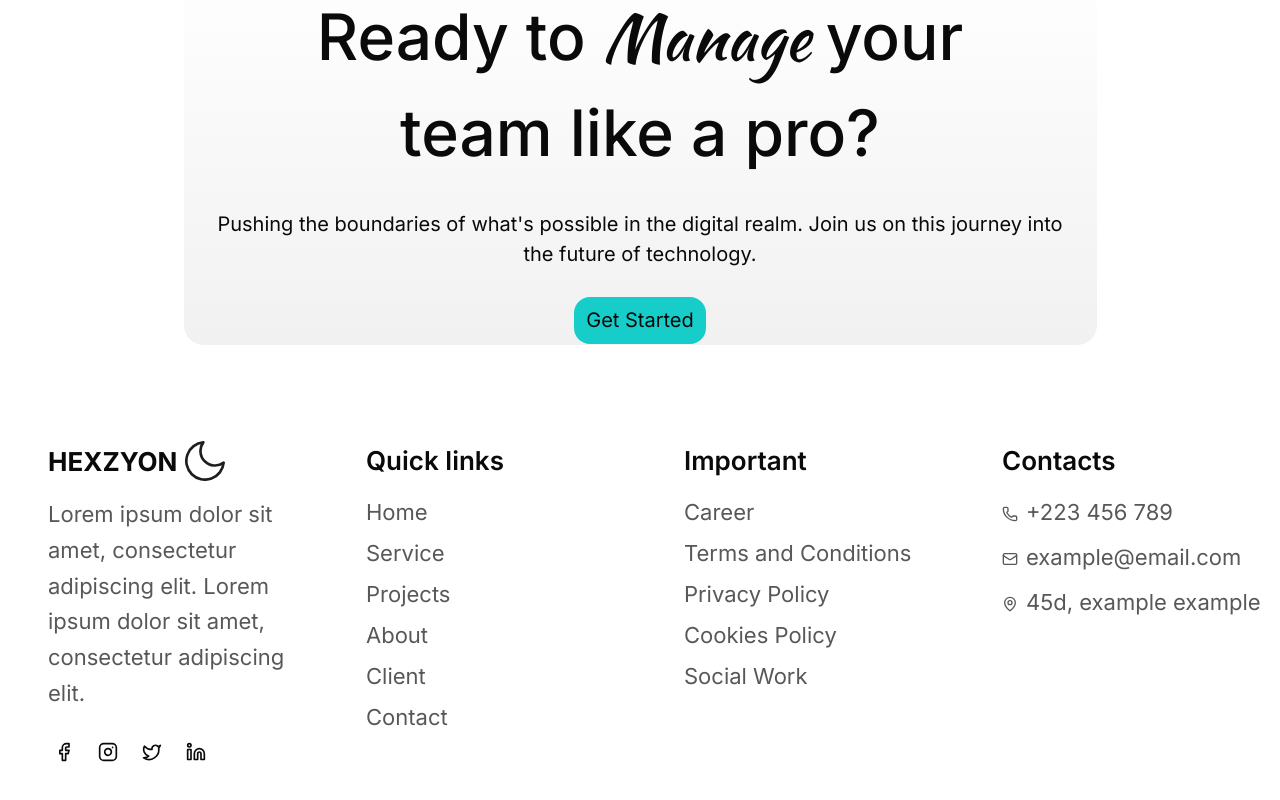
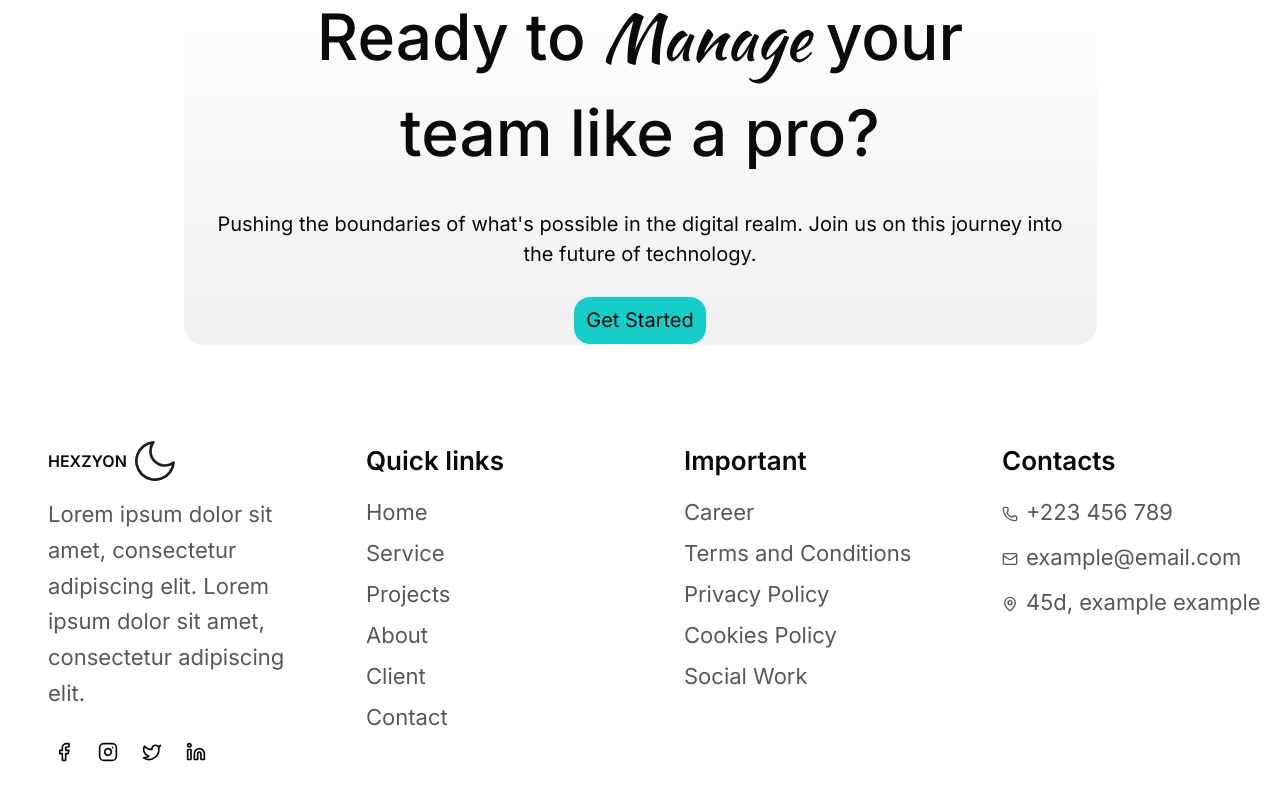
Before and after one commit to Roshen-Perera/ceylon-developers-portfolio, a Next.js app: page / in a window 1280 px wide. Shown: the part 7644-8444 px from the top of the page. Built offline with nearby package versions, Linux system fonts and the light colour scheme.

Commit message:
Remove font styling from HEXZYON heading in Footer component for consistency

```diff
--- a/components/footer.tsx
+++ b/components/footer.tsx
@@ -9,7 +9,7 @@ const Footer = () => {
         {/* Brand Section */}
         <div>
           <div className="flex items-center font-semibold gap-2 mb-4">
-            <h3 className="text-[26px] font-bold">HEXZYON</h3>
+            <h3>HEXZYON</h3>
             <ThemeToggle />
           </div>
           <p className="text-[22px] leading-relaxed mb-6 text-(--footer-link)">
```
